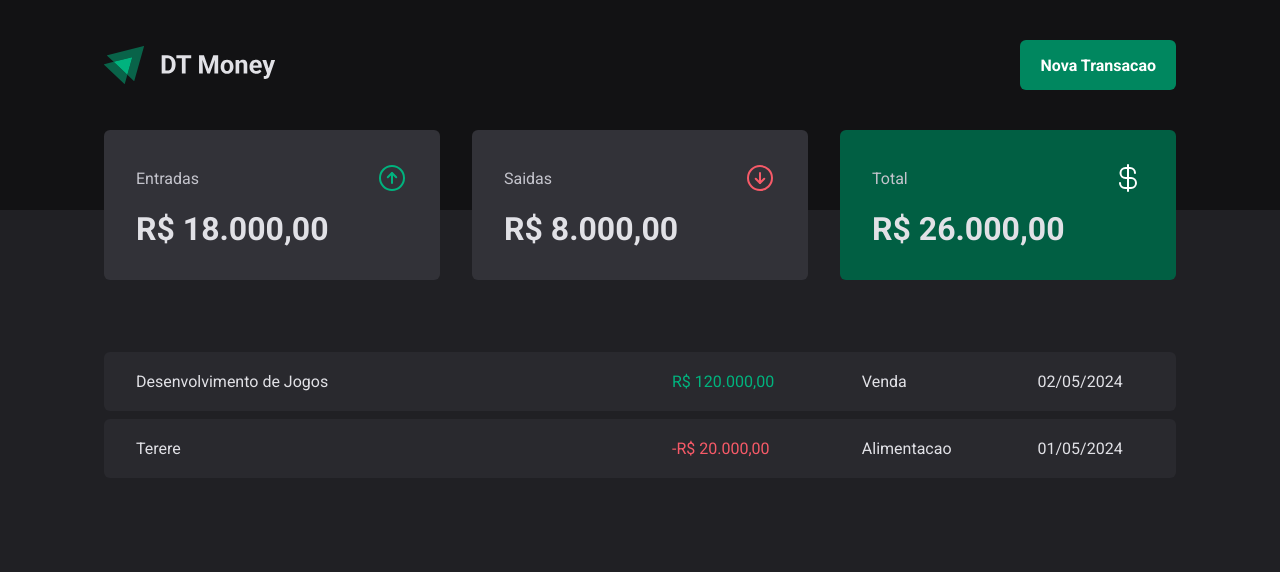
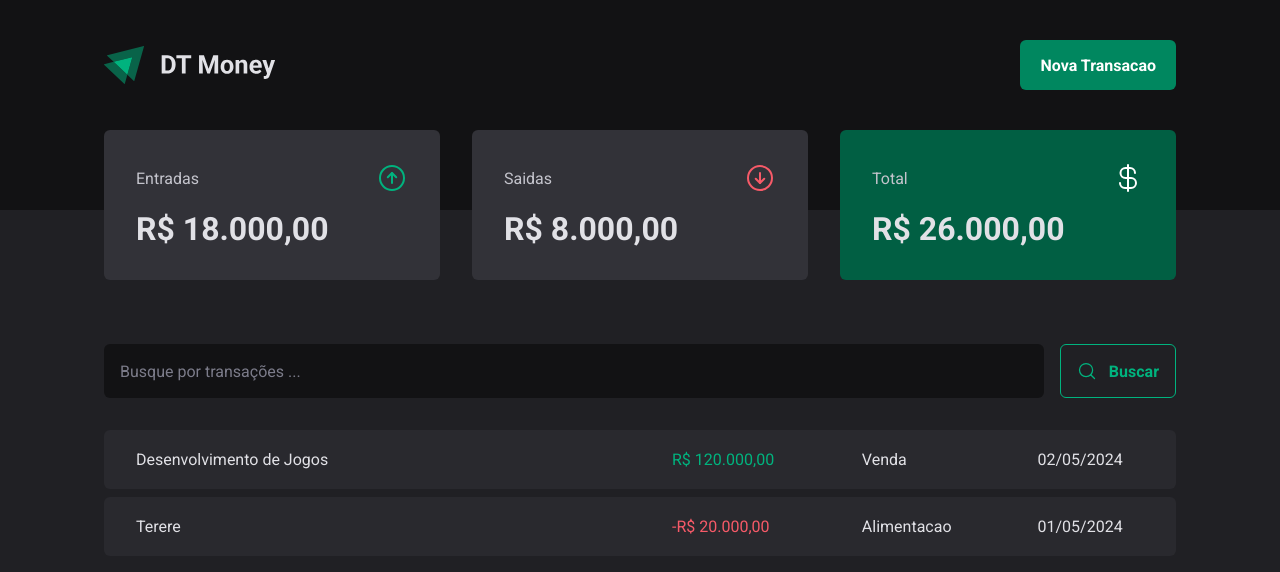
Before and after one commit to AlyssonBormann/dt-money-reactjs, a React (Vite) app: page / in a window 1280 px wide. Shown: the top 572 px of the page. Built offline with nearby package versions, Linux system fonts and the light colour scheme.

Commit message:
component searchForm

```diff
--- /dev/null
+++ b/src/pages/Transactions/components/SearchForm/index.tsx
@@ -0,0 +1,14 @@
+import { MagnifyingGlass } from 'phosphor-react'
+import { SearchFormContainer } from './styles'
+
+export function SearchForm() {
+  return (
+    <SearchFormContainer>
+      <input type="text" placeholder="Busque por transações ..." />
+      <button type="submit">
+        <MagnifyingGlass size={20} color="#00b37e" />
+        Buscar
+      </button>
+    </SearchFormContainer>
+  )
+}
--- /dev/null
+++ b/src/pages/Transactions/components/SearchForm/styles.ts
@@ -0,0 +1,43 @@
+import styled from 'styled-components'
+
+export const SearchFormContainer = styled.form`
+  display: flex;
+  gap: 1rem;
+
+  input {
+    flex: 1;
+    border-radius: 6px;
+    border: 0;
+    background: ${(props) => props.theme['gray-900']};
+    color: ${(props) => props.theme['gray-300']};
+    padding: 1rem;
+
+    &::placeholder {
+      color: ${(props) => props.theme['gray-500']};
+    }
+  }
+
+  button {
+    display: flex;
+    align-items: center;
+    gap: 0.75rem;
+
+    border: 0;
+    padding: 1rem;
+    background: transparent;
+    border: 1px solid ${(props) => props.theme['green-300']};
+    color: ${(props) => props.theme['green-300']};
+    font-weight: bold;
+    border-radius: 6px;
+
+    &:hover {
+      background: ${(props) => props.theme['green-500']};
+      border-color: ${(props) => props.theme['green-500']};
+      color: ${(props) => props.theme.white};
+      transition:
+        background-color 0.2s,
+        color 0.2s,
+        border-color 0.2s;
+    }
+  }
+`
--- a/src/pages/Transactions/index.tsx
+++ b/src/pages/Transactions/index.tsx
@@ -1,5 +1,6 @@
 import { Header } from '../../components/Header'
 import { Summary } from '../../components/Summary'
+import { SearchForm } from './components/SearchForm'
 import {
   PriceHighLight,
   TransactionContainer,
@@ -11,8 +12,8 @@ export function Transactions() {
     <div>
       <Header />
       <Summary />
-
       <TransactionContainer>
+        <SearchForm />
         <TransactionsTable>
           <tbody>
             <tr>
--- a/src/pages/Transactions/styles.ts
+++ b/src/pages/Transactions/styles.ts
@@ -12,7 +12,7 @@ export const TransactionsTable = styled.table`
   border-collapse: separate;
   border-spacing: 0 0.5rem;
 
-  /* margin-top: 1.5rem/ */
+  margin-top: 1.5rem;
 
   td {
     padding: 1.25rem 2rem;
```
